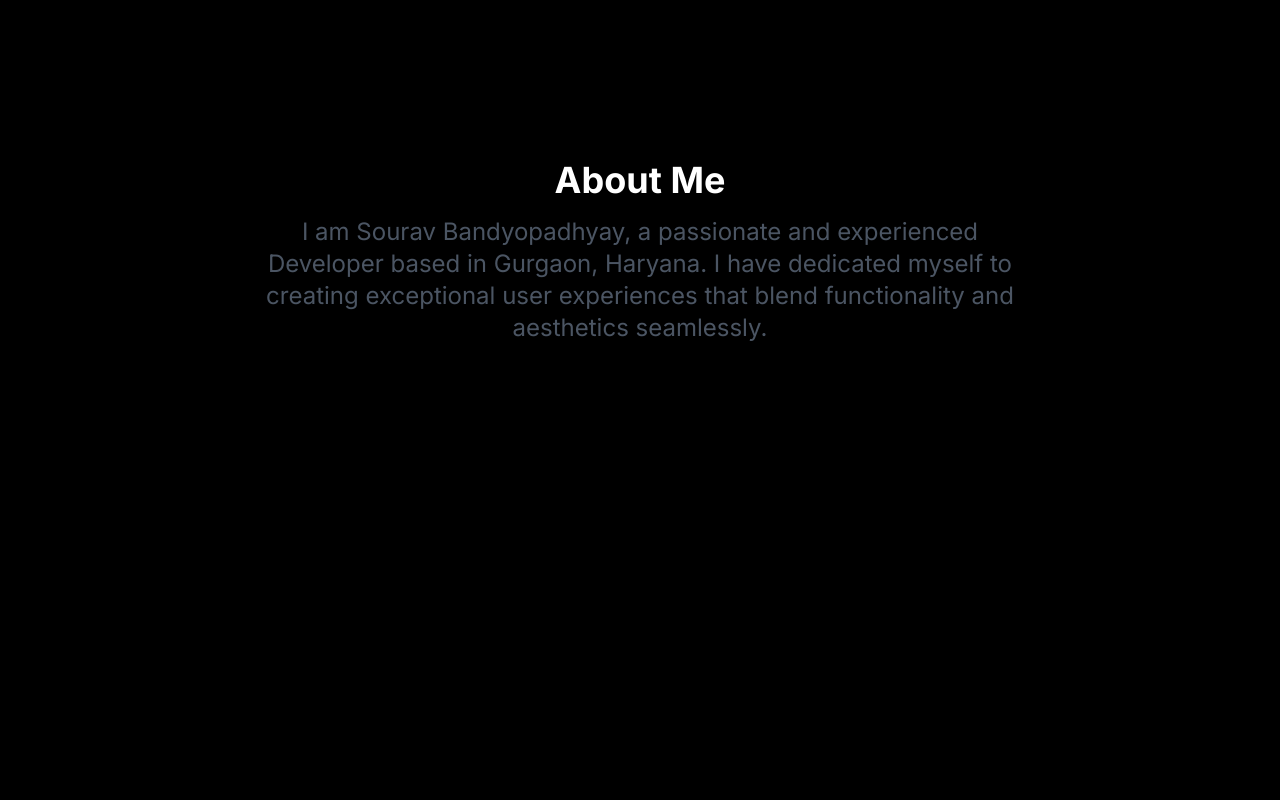
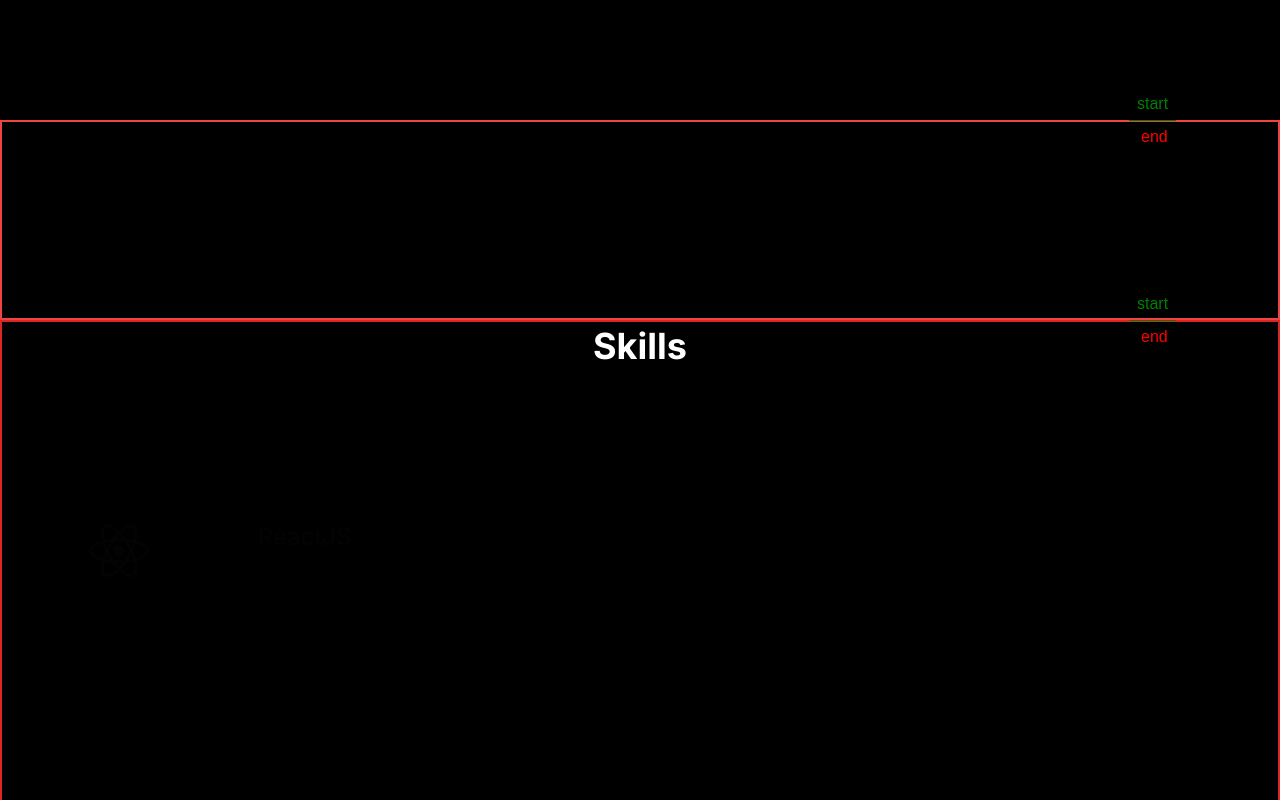
Before and after one commit to SouravBandyopadhyay/gsap-nextjs, a Next.js app: page / in a window 1280 px wide. Shown: the part 800-1600 px from the top of the page. Built offline with nearby package versions, Linux system fonts and the light colour scheme.

Commit message:
added scrolltrigger in about section also

```diff
--- a/src/app/Components/AboutMe.js
+++ b/src/app/Components/AboutMe.js
@@ -1,37 +1,50 @@
-import React, { useEffect, useRef } from "react";
-import { gsap } from "gsap";
+import { useEffect, useRef } from "react";
+import gsap from "gsap";
+import { ScrollTrigger } from "gsap/dist/ScrollTrigger";
 
 const AboutMeSection = () => {
-  const aboutRef = useRef(null);
+  const sectionRef = useRef(null);
 
   useEffect(() => {
-    const aboutSection = aboutRef.current;
-    const title = aboutSection.querySelector(".title");
-    const description = aboutSection.querySelector(".description");
+    gsap.registerPlugin(ScrollTrigger);
 
-    gsap.set([title, description], { opacity: 0, y: 200 });
+    const tl = gsap.timeline({ defaults: { opacity: 0, y: 50 } });
 
-    const tl = gsap.timeline({ defaults: { ease: "power1.out" } });
+    tl.from(sectionRef.current.children, {
+      duration: 0.8,
+      stagger: 0.3,
+      opacity: 0,
+      y: 20,
+    });
 
-    tl.to(title, { opacity: 1, y: 0, duration: 0.6 }).to(
-      description,
-      { opacity: 1, y: 0, duration: 0.6 },
-      "-=0.3"
-    );
+    ScrollTrigger.create({
+      trigger: sectionRef.current,
+      start: "top 70%",
+      end: "top 20%",
+      animation: tl,
+      markers: true,
+      scrub: true,
+      toggleActions: "play none none reverse",
+    });
+
+    return () => {
+      ScrollTrigger.kill();
+    };
   }, []);
 
   return (
-    <section ref={aboutRef} className="mx-auto px-5 py-10 w-2/3 h-screen">
+    <section
+      ref={sectionRef}
+      className="border-2 border-red-500 border-solid py-8"
+    >
       <div className="container mx-auto px-4">
-        <div className="text-center">
-          <h2 className="title text-4xl font-bold mb-4">About Me</h2>
-          <p className="description text-2xl text-gray-600">
-            I am Sourav Bandyopadhyay, a passionate and experienced Developer
-            based in Gurgaon, Haryana. I have dedicated myself to creating
-            exceptional user experiences that blend functionality and aesthetics
-            seamlessly.
-          </p>
-        </div>
+        <h2 className="text-3xl font-bold mb-4">About Me</h2>
+        <p className="text-2xl mb-4">
+          I am Sourav Bandyopadhyay, a passionate and experienced Developer
+          based in Gurgaon, Haryana. I have dedicated myself to creating
+          exceptional user experiences that blend functionality and aesthetics
+          seamlessly.
+        </p>
       </div>
     </section>
   );
--- a/src/app/Components/SkillSection.js
+++ b/src/app/Components/SkillSection.js
@@ -32,7 +32,7 @@ const SkillsSection = () => {
         stagger: 0.2,
         scrollTrigger: {
           trigger: skillsSection,
-          start: "top 80%",
+          start: "top 70%",
           scroller: "body",
           markers: true,
           end: "top 20%",
--- a/src/app/page.js
+++ b/src/app/page.js
@@ -5,7 +5,7 @@ import Navbar from "./Components/Navbar";
 import LandingBanner from "./Components/LandingBanner";
 import HomePage from "./Components/HomePage";
 import AboutSection from "./Components/AboutMe";
-import SkillsSection from "./Components/SkillSection";
+import SkillSection from "./Components/SkillSection";
 gsap.registerPlugin(CSSPlugin);
 export default function Home() {
   return (
@@ -21,7 +21,7 @@ export default function Home() {
           <HomePage />
         </div>
         <AboutSection />
-        <SkillsSection />
+        <SkillSection />
       </main>
       {/* </CustomCursor> */}
     </>
```
